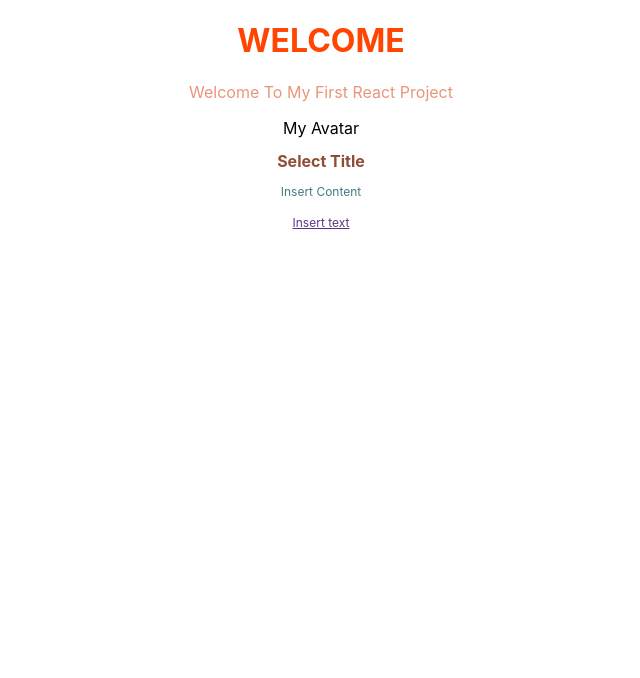
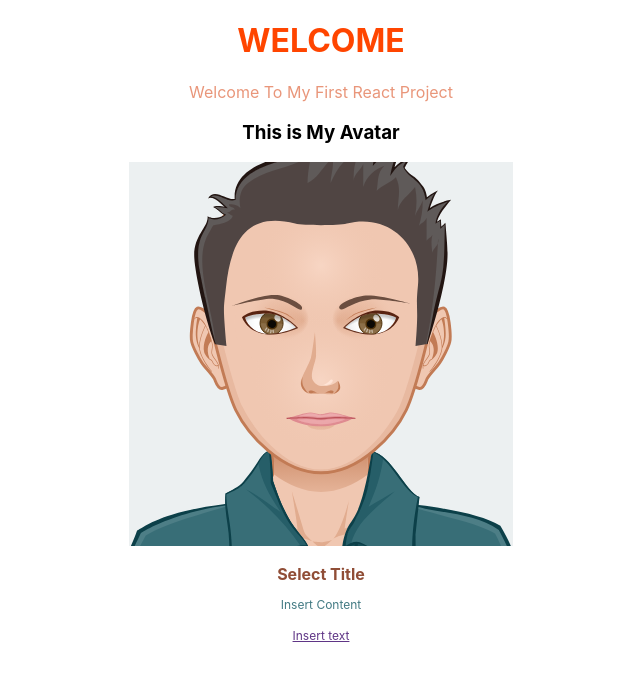
Before and after one commit to SGutierrez17/react-project-1, a React (Create React App) app: page / in a window 1280 px wide. Shown: the top 678 px of the page, without its empty margins (319-959 px from the left). Built offline with nearby package versions, Linux system fonts and the light colour scheme.

Commit message:
Finish Quiz

```diff
--- a/src/App.jsx
+++ b/src/App.jsx
@@ -12,7 +12,7 @@ function App() {
     <div className="App">
       <Header title="Welcome"/>
       <Footer content="Welcome to my first react project" />
-      <Avatar description="My Avatar"/>
+      <Avatar description="This is My Avatar"/>
       <Card
       title="Select title"
       content="Insert content"
--- a/src/atoms/avatar/avatar.css
+++ b/src/atoms/avatar/avatar.css
@@ -0,0 +1,3 @@
+.imageAvatar{
+    width: 30%;
+}
--- a/src/atoms/avatar/avatar.jsx
+++ b/src/atoms/avatar/avatar.jsx
@@ -1,7 +1,14 @@
 import React from 'react'
+
+import "./avatar.css";
+
+import myAvatar from "./myAvatar.svg"
 
 export default function Avatar({description}) {
   return (
-    <div className="avatar">{description}</div>
+    <div>
+    <h3>{description}</h3>
+    <img className="imageAvatar"src={myAvatar} alt="My Avatar" />
+    </div>
   )
 }
```
